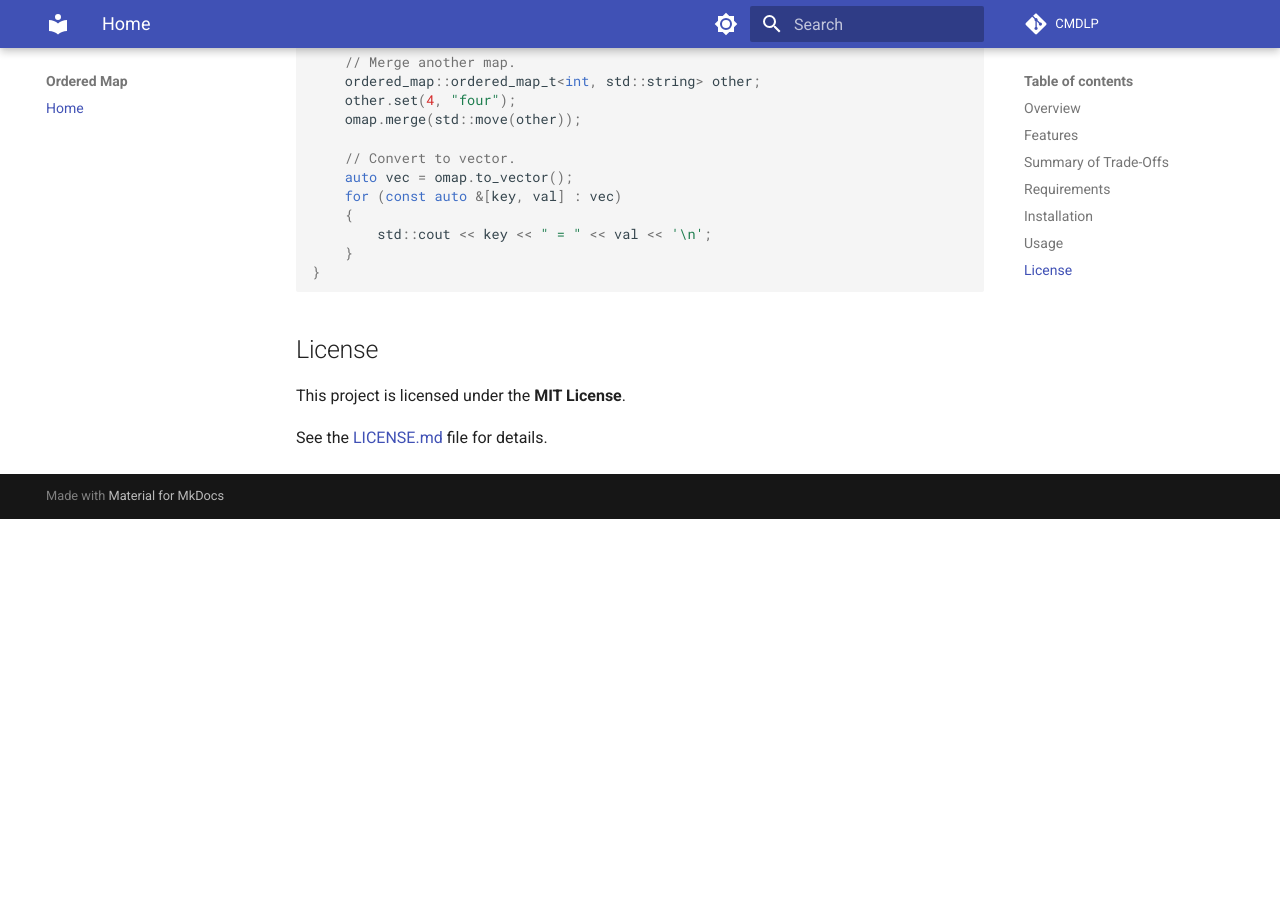
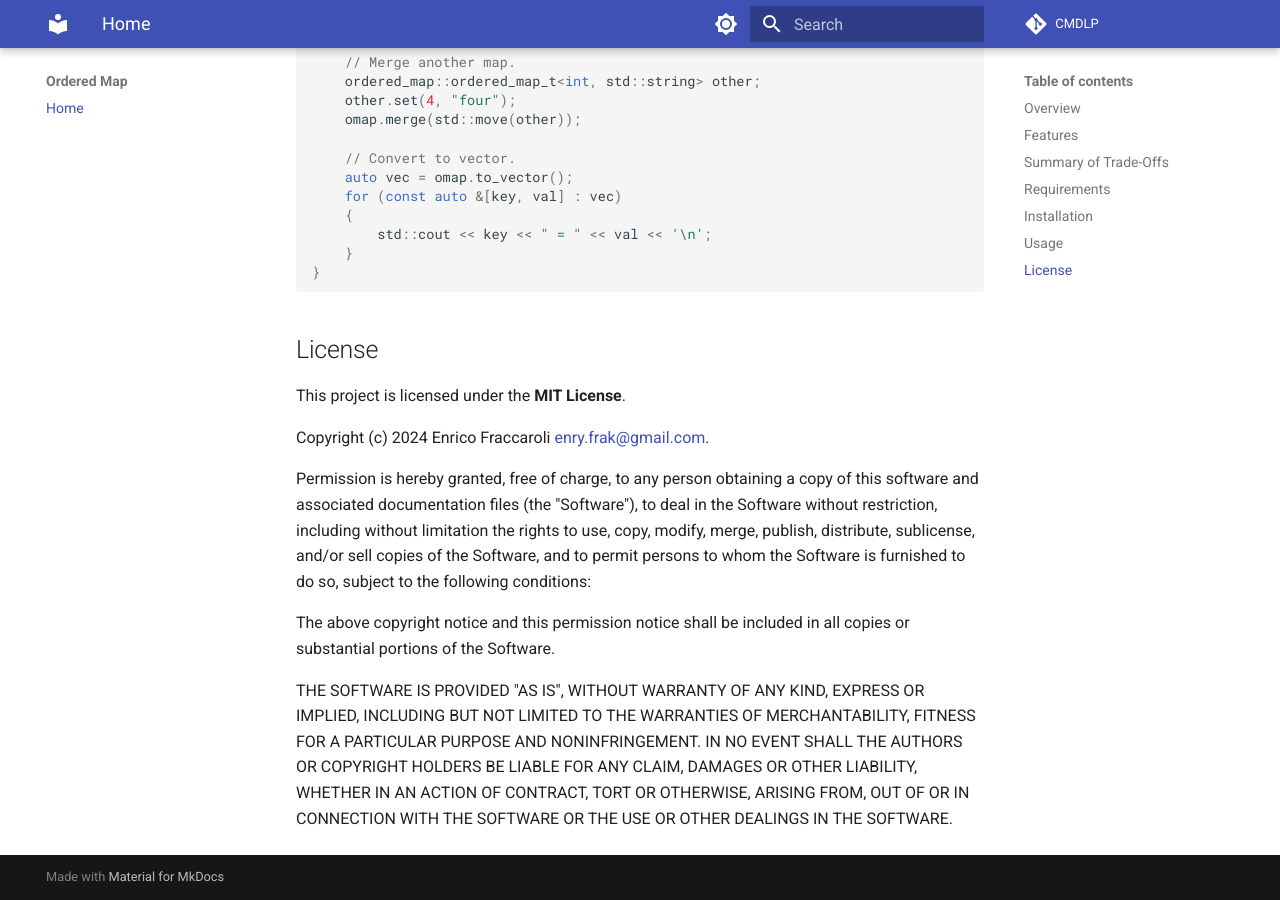
Before and after one commit to Galfurian/ordered_map, an MkDocs documentation site: the page built from docs/index.md, in a window 1280 px wide and 900 px high, scrolled down 2358 px. Built offline with MkDocs 1.6.1 and Material for MkDocs 9.7.7, drawn with Linux system fonts in a browser that asks for light colours; comment, search, counter and statistics services are not loaded; before the commit the page ends 2877 px from its top, so only the background shows below that.

Commit message:
Update documentation.

```diff
--- a/docs/index.md
+++ b/docs/index.md
@@ -105,4 +105,10 @@
 
 This project is licensed under the **MIT License**.
 
-See the [LICENSE.md](LICENSE.md) file for details.
+Copyright (c) 2024 Enrico Fraccaroli <enry.frak@gmail.com>.
+
+Permission is hereby granted, free of charge, to any person obtaining a copy of this software and associated documentation files (the "Software"), to deal in the Software without restriction, including without limitation the rights to use, copy, modify, merge, publish, distribute, sublicense, and/or sell copies of the Software, and to permit persons to whom the Software is furnished to do so, subject to the following conditions:
+
+The above copyright notice and this permission notice shall be included in all copies or substantial portions of the Software.
+
+THE SOFTWARE IS PROVIDED "AS IS", WITHOUT WARRANTY OF ANY KIND, EXPRESS OR IMPLIED, INCLUDING BUT NOT LIMITED TO THE WARRANTIES OF MERCHANTABILITY, FITNESS FOR A PARTICULAR PURPOSE AND NONINFRINGEMENT. IN NO EVENT SHALL THE AUTHORS OR COPYRIGHT HOLDERS BE LIABLE FOR ANY CLAIM, DAMAGES OR OTHER LIABILITY, WHETHER IN AN ACTION OF CONTRACT, TORT OR OTHERWISE, ARISING FROM, OUT OF OR IN CONNECTION WITH THE SOFTWARE OR THE USE OR OTHER DEALINGS IN THE SOFTWARE.
```
Also changed, not shown: 1 other file.
